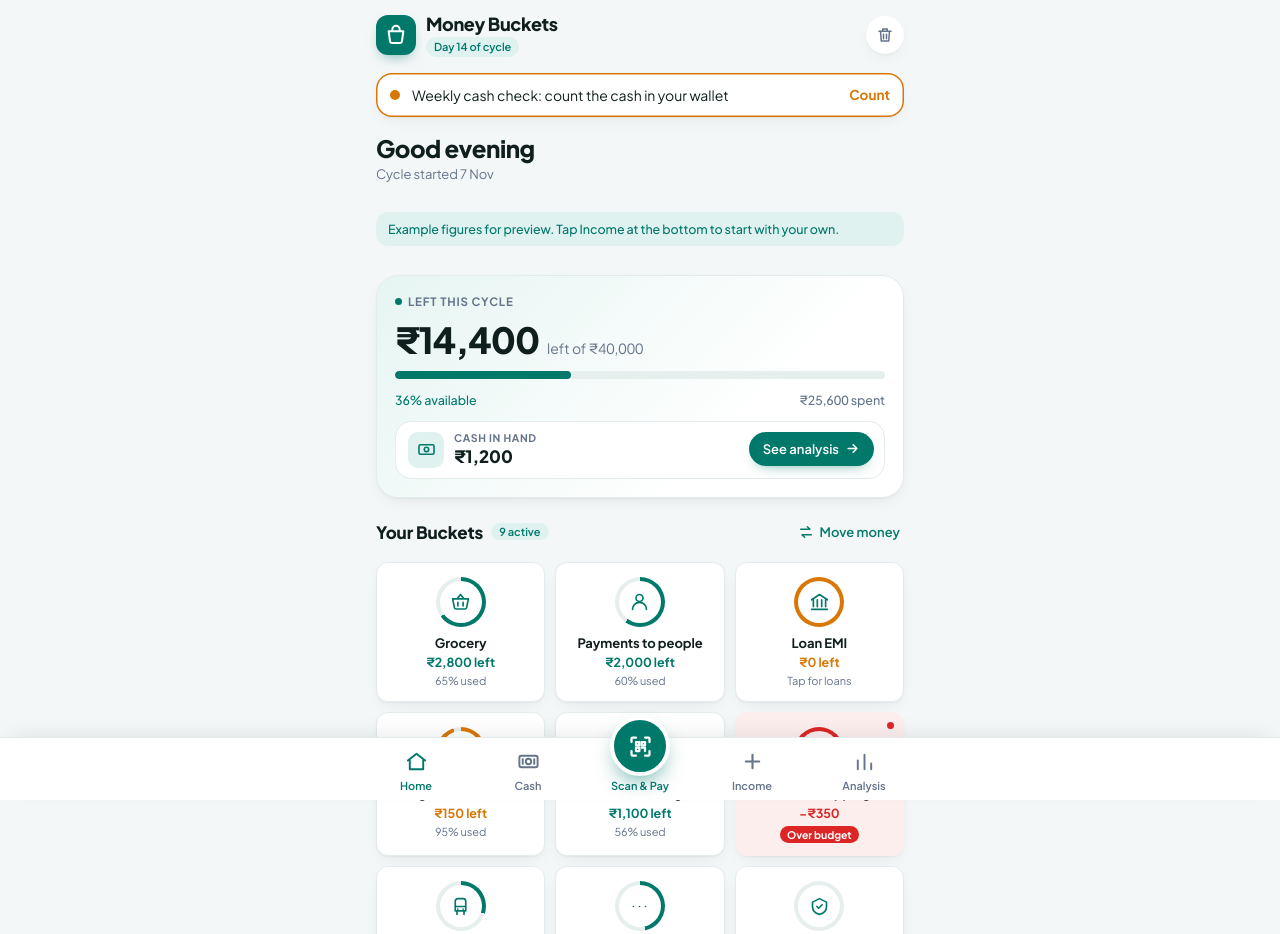
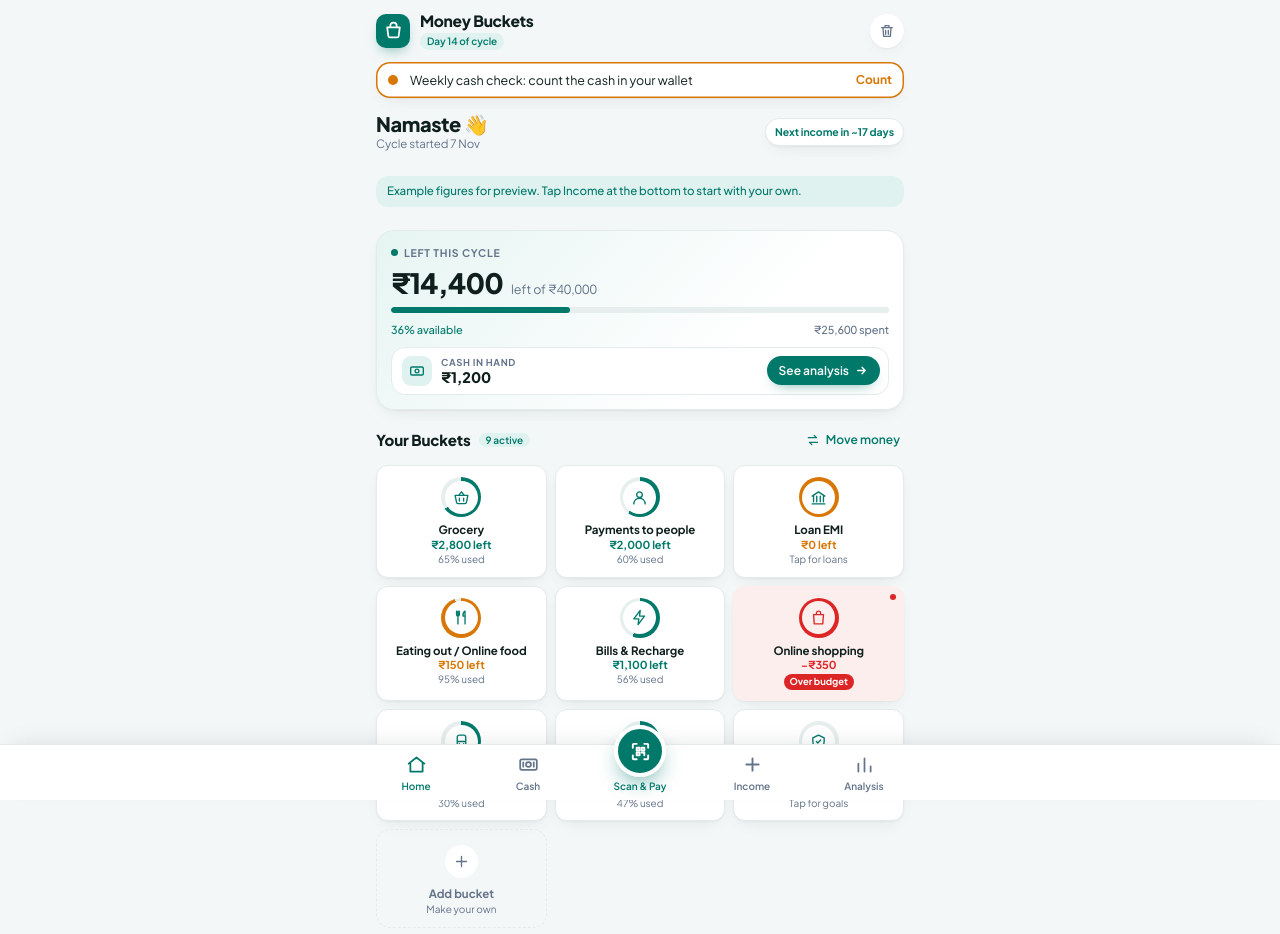
Before and after one commit to aerobotixdib-wq/powercore, a plain HTML site: page money-buckets/index.html in a window 1280 px wide. Shown: the top 934 px of the page. Drawn offline with nearby package versions, Linux system fonts and the light colour scheme.

Commit message:
Money Buckets: compact Stitch-like layout
Co-Authored-By: Claude Opus 5.5 <noreply@anthropic.com>
Claude-Session: https://claude.ai/code/session_0158HaYKHcbk95WLgZ215DNp

```diff
--- a/money-buckets/index.html
+++ b/money-buckets/index.html
@@ -323,6 +323,50 @@ header{align-items:center}
 .apps{background:var(--surface)}
 .panel{border-radius:24px 24px 0 0}
 .btn{border-radius:14px}
+
+/* ===== Compact, Stitch-like density ===== */
+.wrap{gap:12px;padding-block:12px 118px}
+.logo{width:34px;height:34px;border-radius:10px}.logo svg{width:19px;height:19px}
+.brand h1{font-size:15.5px}
+.pill{font-size:10px;padding:1px 7px;margin-top:2px}
+.hbtn{width:34px;height:34px}.hbtn svg{width:16px;height:16px}
+.greet{flex-direction:row;align-items:center;justify-content:space-between;gap:10px}
+.greet>div{display:flex;flex-direction:column;gap:1px;min-width:0}
+.hello{font-size:20px}
+.greet .cycle{font-size:11.5px}
+.chipnote{flex:none;font-size:10.5px;font-weight:700;color:var(--accent);background:var(--surface);border:1px solid var(--line);box-shadow:var(--shadow);padding:5px 9px;border-radius:999px}
+.note{font-size:11.5px;padding:7px 11px}
+.pendbar{padding:9px 12px;border-radius:14px}.pendbar span{font-size:12.5px}.pendbar b{font-size:12px}
+.summary{padding:14px;gap:9px;border-radius:18px}
+.summary .label{font-size:10.5px}
+.summary .big{font-size:28px}
+.summary .of{font-size:12.5px}
+.summary .bar{height:6px}
+.summary .row{font-size:11px}
+.cashrow{padding:8px 8px 8px 10px;border-radius:14px;gap:9px}
+.cic2{width:30px;height:30px;border-radius:9px}.cic2 svg{width:16px;height:16px}
+.cashtxt small{font-size:9.5px}.cashtxt b{font-size:14.5px}
+.sumbtn{padding:7px 12px;font-size:12px}.sumbtn svg{width:13px;height:13px}
+.sh{font-size:15px}.cnt{font-size:10px;padding:1px 7px}
+.bhead .pill-btn.sm{font-size:12px}.bhead .pill-btn.sm svg{width:14px;height:14px}
+.grid{gap:8px}
+.b{padding:11px 4px 10px;border-radius:14px;gap:1px}
+.ring{width:40px;height:40px;margin-bottom:5px}
+.ring .ic{width:33px;height:33px}
+.ring svg{width:17px;height:17px}
+.b .name{font-size:11.5px;font-weight:700}
+.b .left{font-size:11px}
+.b .pct{font-size:10px}
+.b.over .pct{font-size:9.5px;padding:1px 6px}
+.b.over::after{top:7px;right:7px;width:6px;height:6px}
+.alist{border-radius:16px;padding:0 12px}
+.arow{padding:9px 0;gap:10px}
+.mini{width:32px;height:32px;border-radius:10px}.mini svg{width:16px;height:16px}
+.arow .nm{font-size:12.5px}.arow .nm small{font-size:10.5px}
+.arow .amtr{font-size:13.5px}.amtc small{font-size:10px}
+.act{font-size:10px}.act .ic{height:26px}.act svg{width:21px;height:21px}
+.act.main .ic{width:52px;height:52px;margin-top:-26px}.act.main svg{width:23px;height:23px}
+.actions{padding-top:6px}
 </style>
 <style>
   :root{padding-top:env(safe-area-inset-top,0px);padding-bottom:env(safe-area-inset-bottom,0px)}
@@ -338,7 +382,7 @@ header{align-items:center}
   </header>
   <button class="pendbar" id="pendBar" type="button" hidden><i class="dot"></i><span></span><b>Confirm</b></button>
   <button class="pendbar" id="cashBar" type="button" hidden><i class="dot"></i><span>Weekly cash check: count the cash in your wallet</span><b>Count</b></button>
-  <div class="greet"><h2 class="hello" id="hello">Namaste</h2><span class="cycle" id="cycleLine"></span></div>
+  <div class="greet"><div><h2 class="hello" id="hello">Namaste 👋</h2><span class="cycle" id="cycleLine"></span></div><span class="chipnote" id="nextIn"></span></div>
   <p class="note" id="exNote">Example figures for preview. Tap Income at the bottom to start with your own.</p>
 
   <section class="summary" aria-label="This cycle">
@@ -540,6 +584,7 @@ function render(){
   $('exNote').hidden=!state.example;
   $('cycle').textContent='Day '+day+' of cycle';
   $('cycleLine').textContent='Cycle started '+fmtDate(state.start);
+  {const left=cycleLen()-day;$('nextIn').textContent=left>0?'Next income in ~'+left+(left>1?' days':' day'):'New income due';}
   $('bCount').textContent=state.buckets.length+' active';
   const ut=state.untracked||0;
   $('leftAll').textContent=inr(total-spent-ut);
@@ -1266,7 +1311,7 @@ function renderExtras(){
 $('payBtn').onclick=openPay;
 $('homeTab').onclick=()=>{document.querySelectorAll('.page').forEach(p=>p.hidden=true);sub=null;window.scrollTo({top:0,behavior:'smooth'})};
 $('anTab').onclick=()=>openSub('an');
-(function(){const h=new Date().getHours();$('hello').textContent=h<12?'Good morning':h<17?'Good afternoon':'Good evening'})();
+
 $('resetBtn').onclick=()=>openForm({title:'Clear saved data',ok:'Clear',
   sub:'Payments only: removes all payments and gives the money back to the buckets. Everything: deletes all buckets, payments, goals and loans on this phone. This cannot be undone.',
   fields:[{id:'what',type:'chips',label:'What do you want to clear?',options:[{v:'pay',t:'Payments only'},{v:'all',t:'Everything'}],value:'pay'}],
```
